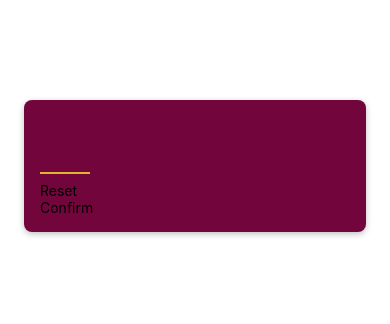
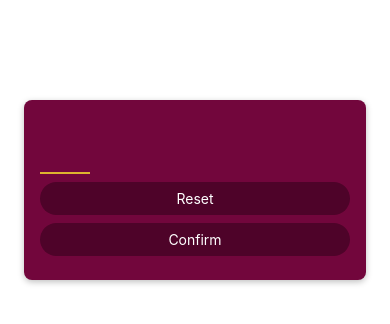
Before and after one commit to DAghaSolent/RN_Guessing_Game, a React Native app: screen / in a window 390 px wide. Shown: the top 324 px of the page. Built offline with nearby package versions, Linux system fonts and the light colour scheme.

Commit message:
Added Visual Feedback to the user for my custom buttons.

```diff
--- a/components/PrimaryButton.js
+++ b/components/PrimaryButton.js
@@ -1,11 +1,46 @@
-import { View, Text } from "react-native";
+import { View, Text, Pressable, StyleSheet } from "react-native";
 
 function PrimaryButton({ children }) {
+  function pressHandler() {
+    console.log("Pressed");
+  }
+
   return (
-    <View>
-      <Text>{children}</Text>
+    <View style={styles.buttonOuterContainer}>
+      <Pressable
+        style={({ pressed }) =>
+          pressed
+            ? [styles.buttonInnerContainer, styles.pressed]
+            : styles.buttonInnerContainer
+        }
+        onPress={pressHandler}
+        android_ripple={{ color: "#640233" }}
+      >
+        <Text style={styles.buttonText}>{children}</Text>
+      </Pressable>
     </View>
   );
 }
 
 export default PrimaryButton;
+
+const styles = StyleSheet.create({
+  buttonOuterContainer: {
+    borderRadius: 28,
+    marginBottom: 8,
+    overflow: "hidden",
+  },
+  buttonInnerContainer: {
+    backgroundColor: "#4e0329",
+    paddingVertical: 8,
+    paddingHorizontal: 16,
+    elevation: 2,
+  },
+  buttonText: {
+    color: "white",
+    textAlign: "center",
+  },
+  pressed: {
+    opacity: 0.75,
+  },
+});
```
